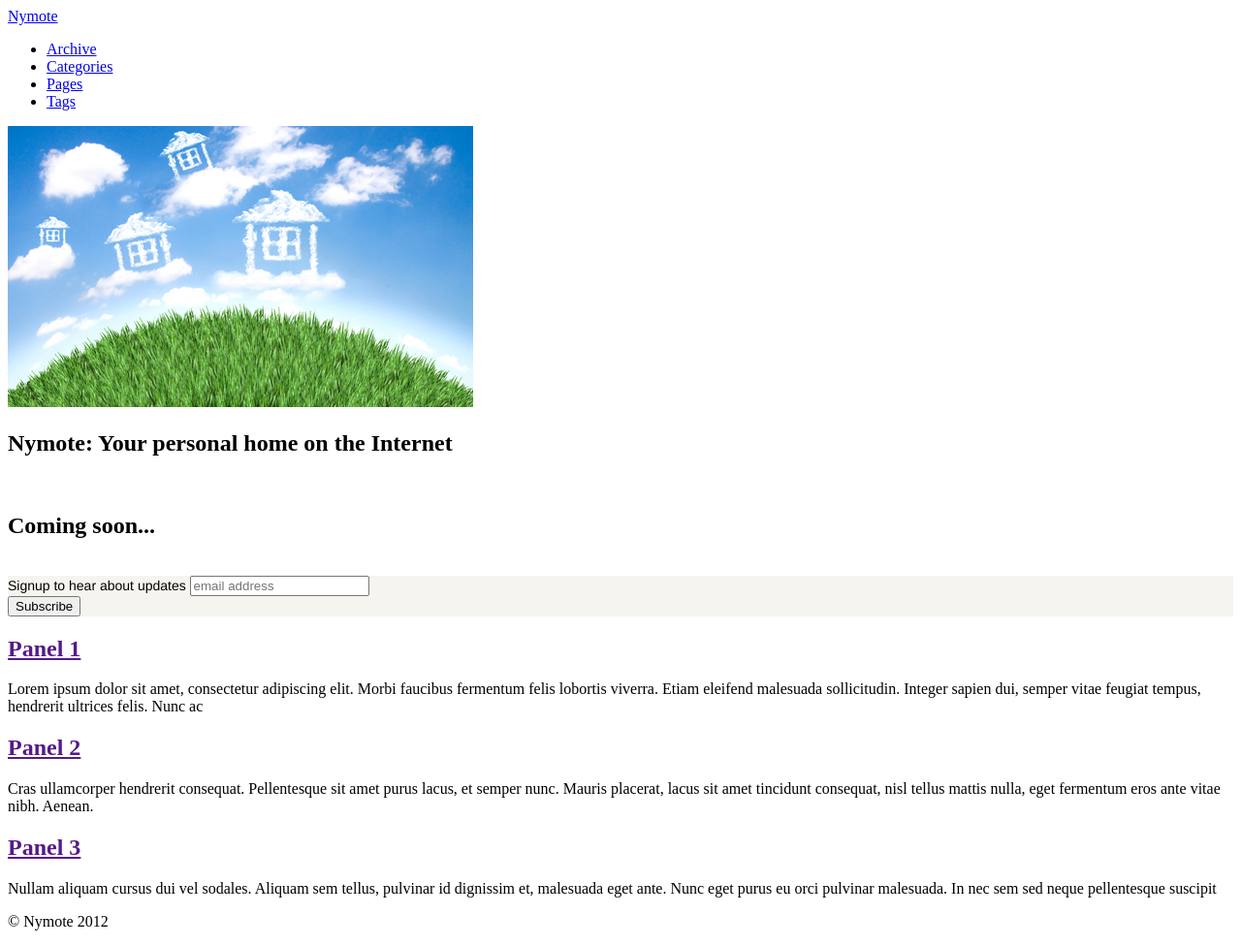
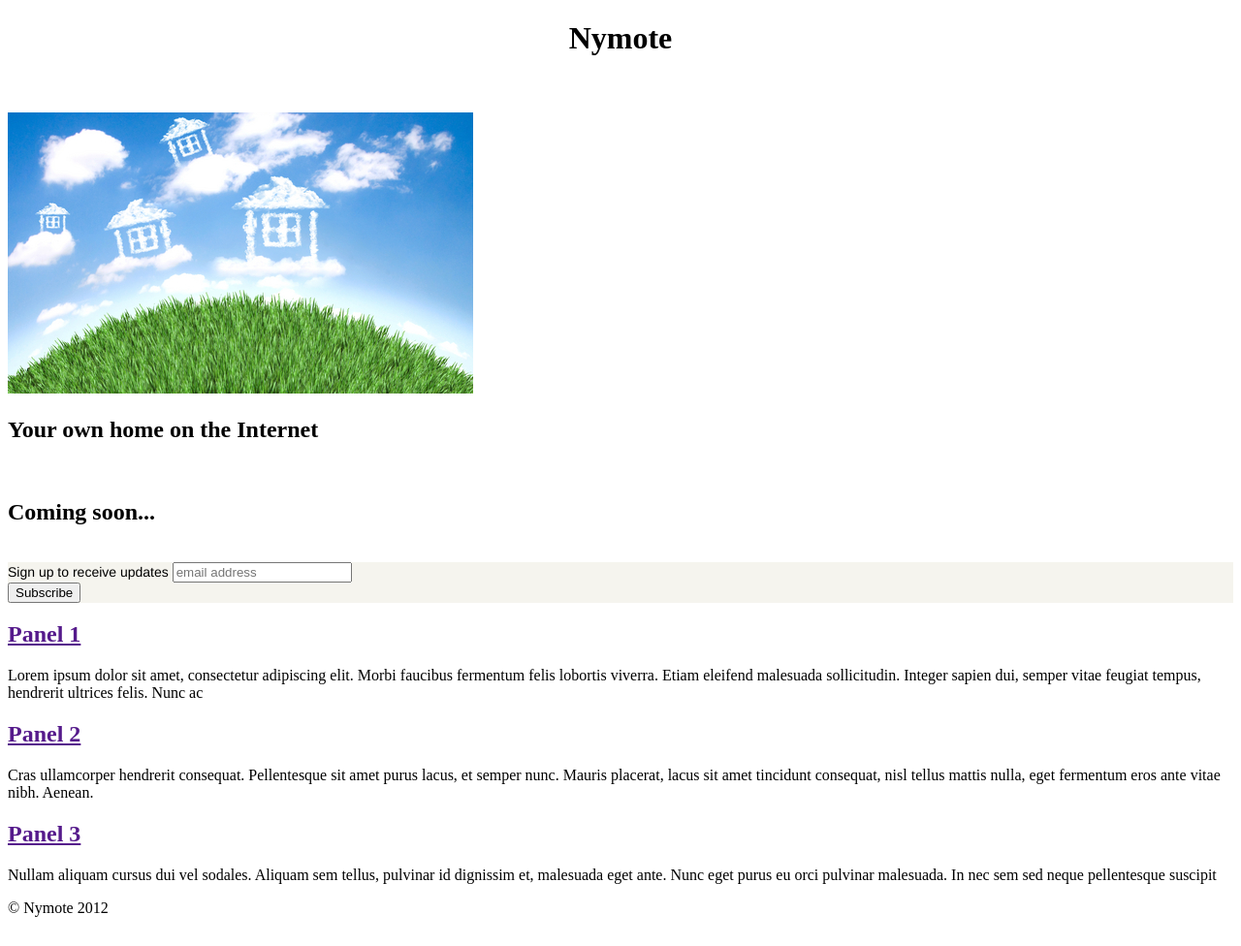
Before and after one commit to amirmc/dlfn-www, a Jekyll site: the page built from index.html, in a window 1280 px wide. Shown: the whole page at 97% size. Built offline with Jekyll 4.4.1, drawn with Linux system fonts in a browser that asks for light colours; comment, search, counter and statistics services are not loaded.

Commit message:
more tweaks

```diff
--- a/_includes/amc/mailchimp.html
+++ b/_includes/amc/mailchimp.html
@@ -7,7 +7,7 @@
 </style>
 <div id="mc_embed_signup">
 <form action="http://nymote.us5.list-manage.com/subscribe/post?u=8a83b2d5453bba2ee5838b4ad&amp;id=a41245094c" method="post" id="mc-embedded-subscribe-form" name="mc-embedded-subscribe-form" class="validate" target="_blank">
-    <label for="mce-EMAIL">Signup to hear about updates</label>
+    <label for="mce-EMAIL">Sign up to receive updates</label>
     <input type="email" value="" name="EMAIL" class="email" id="mce-EMAIL" placeholder="email address" required>
     <div class="clear"><input type="submit" value="Subscribe" name="subscribe" id="mc-embedded-subscribe" class="button"></div>
 </form>
--- a/_includes/themes/nym-twitter/default.html
+++ b/_includes/themes/nym-twitter/default.html
@@ -26,7 +26,7 @@
 
   <body>
 
-    <div class="navbar">
+  <!--   <div class="navbar">
       <div class="navbar-inner">
         <div class="container">
           <a class="brand" href="{{ HOME_PATH }}">{{ site.title }}</a>
@@ -38,7 +38,7 @@
         </div>
       </div>
     </div>
-
+ -->
     <div class="container">
 
       <div class="content">
--- a/_includes/themes/nym-twitter/fluid.html
+++ b/_includes/themes/nym-twitter/fluid.html
@@ -2,6 +2,13 @@
   <div class="span12">
     <!-- Main hero unit for a primary message or call to action -->
    <div class="hero-unit">
+    <div class="row">
+      <div class="span10">
+        <h1 align="center">Nymote</h1>
+        <br />
+        <br />
+      </div>
+    </div>
     <div class="row">
       <div class="span5">
         <img src="/images/cloudHouse.jpg">
--- a/index.html
+++ b/index.html
@@ -4,7 +4,7 @@ title: Nymote
 ---
 {% include JB/setup %}
 
-<h2>Nymote: Your personal home on the Internet</h2>
+<h2>Your own home on the Internet</h2>
 <br />
 <h2>Coming soon...</h2>
 <br />
```
